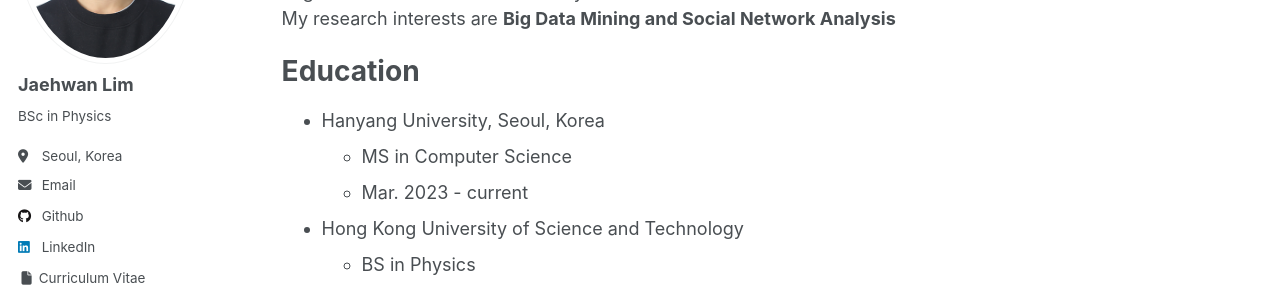
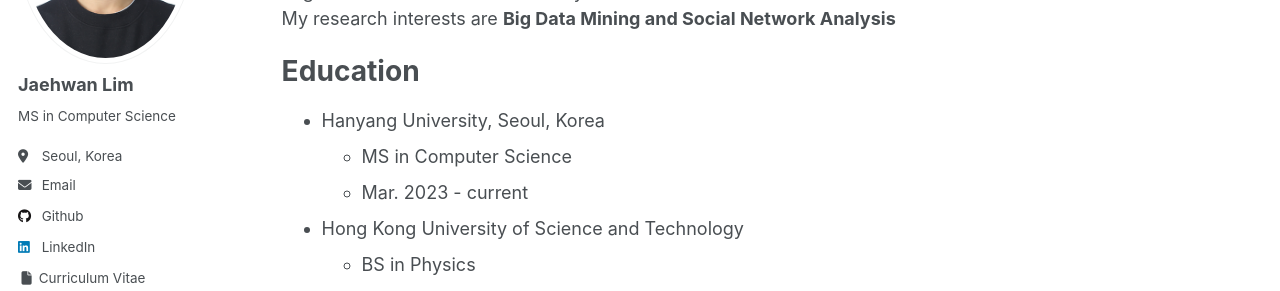
Before and after one commit to JaehwanO/JaehwanO.github.io, a Jekyll site: the page built from _pages/about.md, in a window 1280 px wide. Shown: the part 271-562 px from the top of the page. Built offline with Jekyll 4.4.1, drawn with Linux system fonts in a browser that asks for light colours.

Commit message:
Initial commit

```diff
--- a/_config.yml
+++ b/_config.yml
@@ -25,7 +25,7 @@ author:
   name             : "Jaehwan Lim"
   pronouns         : # example: "she/her"
   bio              : "MS in Computer Science"
-  bio              : "BSc in Physics"
+  # bio              : "BSc in Physics"
   location         : "Seoul, Korea"
   employer         :
   uri              : # URL
```
